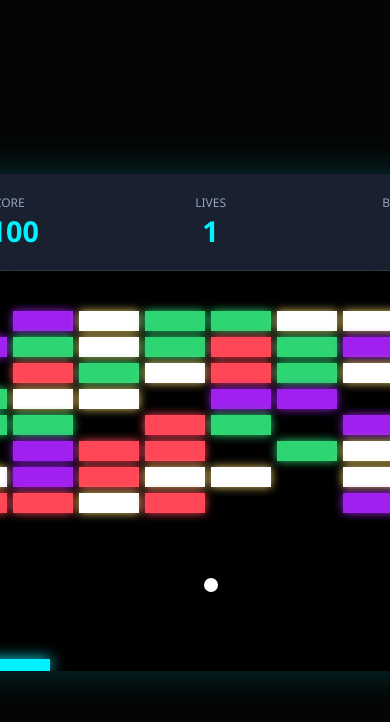
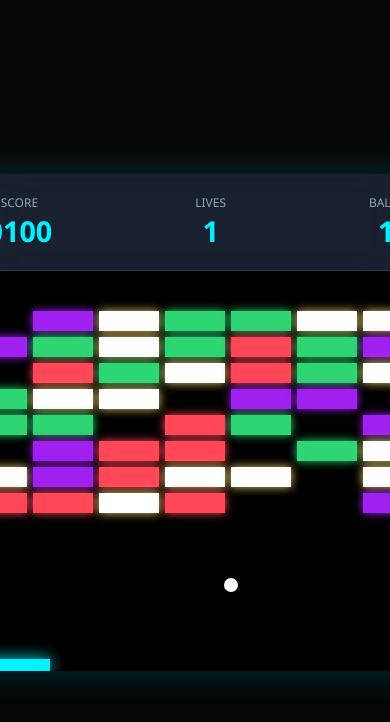
Before and after one commit to vanomuradyan-1/patient-mock-api, a website: page public/breakout-game.html in a window 390 px wide. Both pictures are taken after a click on the button "START GAME". Shown: the top 722 px of the page. Drawn offline with Linux system fonts and the light colour scheme.

Commit message:
feat: Refactor Breakout game layout for responsive design and improved brick alignment

```diff
--- a/public/breakout-game.html
+++ b/public/breakout-game.html
@@ -9,7 +9,11 @@
             --bg: #050505;
             --panel: rgba(30, 41, 59, 0.8);
             --accent: #00f2ff;
+            --game-width: 600px;
         }
+        .game-wrapper { width: var(--game-width); }
+        .game-header { width: 100%; }
+        canvas { width: 100%; }
         body {
             background-color: var(--bg);
             color: white;
@@ -31,11 +35,15 @@
         .game-header {
             display: flex;
             justify-content: space-around;
-            width: 600px;
+            width: 100%;   /* ✅ match wrapper */
             padding: 20px;
+            box-sizing: border-box;
             background: var(--panel);
             backdrop-filter: blur(15px);
             border-bottom: 1px solid rgba(255,255,255,0.1);
+        }
+        .game-wrapper {
+            width: 600px;
         }
         .stat-box { text-align: center; }
         .stat-label { font-size: 0.75rem; text-transform: uppercase; color: #94a3b8; }
@@ -99,7 +107,16 @@
     let balls = [], powerups = [], bricks = [];
     let paddle = { h: 12, w: 100, x: 250 };
 
-    const brickConfig = { rows: 8, cols: 9, width: 60, height: 20, padding: 6, offsetTop: 40, offsetLeft: 6 };
+    const brickConfig = {
+        rows: 8,
+        cols: 9,
+        width: 60,
+        height: 20,
+        padding: 6,
+        offsetTop: 40,
+        offsetLeft: 0
+    };
+
     const types = [
         { color: "#ff4757", pts: 50, hp: 1 },
         { color: "#eccc68", pts: 100, hp: 2 },
@@ -120,6 +137,11 @@
     }
 
     function initBricks() {
+        const totalWidth =
+            brickConfig.cols * brickConfig.width +
+            (brickConfig.cols - 1) * brickConfig.padding;
+
+        brickConfig.offsetLeft = (canvas.width - totalWidth) / 2;
         bricks = [];
         for(let c=0; c<brickConfig.cols; c++) {
             bricks[c] = [];
```
